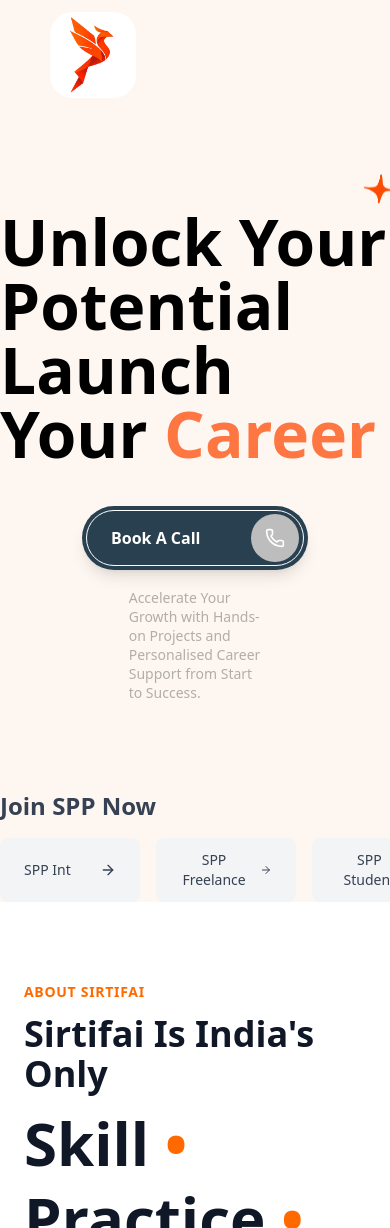
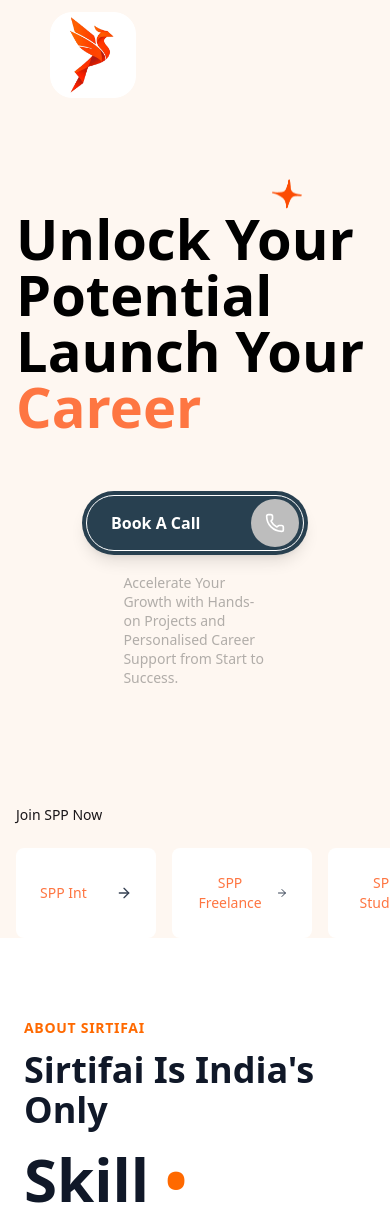
Before and after one commit to rajdeeppaul304/sirtify_frontend_new, a React (Vite) app: page / in a window 390 px wide. Shown: the top 1228 px of the page. Built offline with nearby package versions, Linux system fonts and the light colour scheme.

Commit message:
fix: hero section desing revamp

```diff
--- a/src/App.css
+++ b/src/App.css
@@ -27,3 +27,7 @@
     --color-button-color: #284050;
     --color-gray-border: #FFFFFF73;
 }
+
+h1, h2{
+    font-family: 'Open Sans', sans-serif;
+}
--- a/src/components/sections/HeroSection.tsx
+++ b/src/components/sections/HeroSection.tsx
@@ -7,17 +7,18 @@
   return (
     <div className='w-full flex justify-between items-start pt-[100px] overflow-hidden'>
       {/* Text Content */}
-      <div className="relative w-full lg:max-w-[700px] lg:mx-10 flex flex-col justify-start items-start gap-10">
+      <div className="relative w-full lg:max-w-[700px] lg:mx-10 flex flex-col justify-start items-start gap-30 px-4 xl:px-0">
 
-        <div className='relative'>
-          <img className='absolute right-[-1%] top-[-14%] w-[30px] h-[30px]' src={star} alt="Star" />
+        <div className='w-full flex flex-col gap-[57px]'>
+          <div className='relative w-full'>
+            <img className='absolute right-[20%] lg:right-[-1%] top-[-14%] w-[30px] h-[30px]' src={star} alt="Star" />
 
-          <h1 className="text-[4rem] lg:text-[4.5rem] leading-[100%] font-semibold font-open-sans text-black">
+            <h1 className="text-[3.5rem] lg:text-[4.5rem] leading-[100%] font-semibold font-open-sans text-black">
               Unlock Your Potential Launch Your <span className='text-[#FE7642]'>Career</span>
             </h1>
           </div>
 
-        <div className='flex flex-col md:flex-row justify-start gap-[18px] items-center'>
+          <div className='flex flex-col sm:flex-row justify-start gap-[18px] items-center'>
 
             <div className="bg-[#284050] text-white rounded-full text-base font-semibold flex items-center justify-between gap-3 hover:bg-gray-700 transition-all duration-300 shadow-lg hover:shadow-xl hover:scale-105 w-[226px] h-[64px] p-1">
               <button className='border border-gray-border rounded-full w-full h-full flex justify-between pl-6 pr-1 py-5 items-center gap-2 font-open-sans'>
@@ -29,23 +30,24 @@
 
             </div>
 
-          <p className="text-[#b1ada9] font-inter font-normal text-[.875rem] leading-[136%] w-[34%]">
+            <p className="text-[#b1ada9] font-inter font-normal text-[.875rem] leading-[136%] w-[40%]">
               Accelerate Your Growth with Hands-on Projects and Personalised Career Support from Start to Success.
             </p>
 
           </div>
+        </div>
 
         {/* Join SPP Now Section */}
-        <div className="mt-12">
-          <h2 className="text-2xl font-bold text-gray-700 mb-4">Join SPP Now</h2>
+        <div className="flex flex-col justify-start items-start gap-6">
+          <h2 className="text-[.875rem] font-inter font-normal leading-[120%] text-[#191619]">Join SPP Now</h2>
 
           <div className="flex flex-row gap-4">
             {SPP_OPTIONS.map((option) => (
               <button
                 key={option.id}
-                className="px-6 py-3 bg-gray-100 text-gray-700 rounded-lg text-sm font-medium flex items-center justify-between gap-3 min-w-[140px] hover:bg-gray-200 transition-all duration-300 hover:shadow-md group hover:scale-105"
+                className="px-6 py-[25px] bg-white text-gray-700 rounded-lg text-sm font-medium flex items-center justify-between gap-3 min-w-[140px] hover:bg-gray-50 transition-all duration-300 hover:shadow-md group hover:scale-105"
               >
-                <span>{option.label}</span>
+                <span className='text-[#FE7642]'>{option.label}</span>
                 <ArrowRight size={16} className="group-hover:translate-x-2 transition-transform duration-300" />
               </button>
             ))}
@@ -55,7 +57,7 @@
 
       {/* Right Side with Image and Abstract Shapes */}
       <div className="relative flex justify-center items-center h-[600px]">
-        <img className='hidden lg:flex object-cover' src={heroImage} alt="Woman Holding Book" />
+        <img className='hidden lg:flex object-cover relative' src={heroImage} alt="Woman Holding Book" />
 
       </div>
     </div>
--- a/src/components/sections/UpcomingProjects.tsx
+++ b/src/components/sections/UpcomingProjects.tsx
@@ -1,4 +1,4 @@
-import React from 'react';
+
 
 export default function UpcomingProjectsHero() {
   return (
```
Lines whose indentation alone changed are shown as unchanged.
